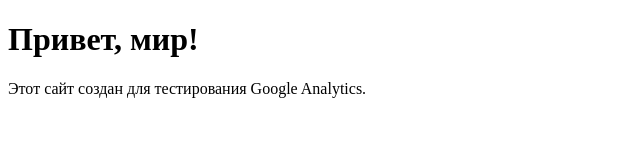
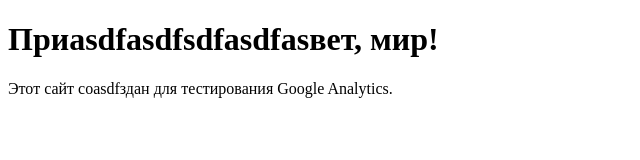
Before and after one commit to ipmALL/lab1, a plain HTML site: page index.html in a window 1280 px wide. Shown: the whole page, without its empty margins (0-640 px from the left). Drawn offline with Linux system fonts and the light colour scheme.

Commit message:
Update index.html

```diff
--- a/index.html
+++ b/index.html
@@ -16,8 +16,8 @@
     </script>
 </head>
 <body>
-    <h1>Привет, мир!</h1>
-    <p>Этот сайт создан для тестирования Google Analytics.</p>
+    <h1>Приasdfasdfsdfasdfasвет, мир!</h1>
+    <p>Этот сайт соasdfздан для тестирования Google Analytics.</p>
 
     <script>
       // Перевіряємо, чи є User-ID у localStorage
```
